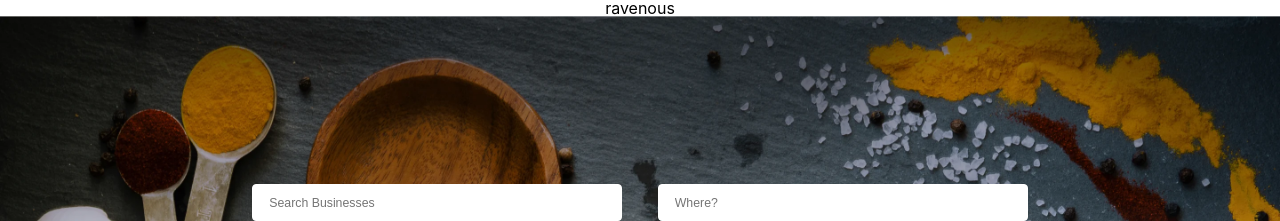
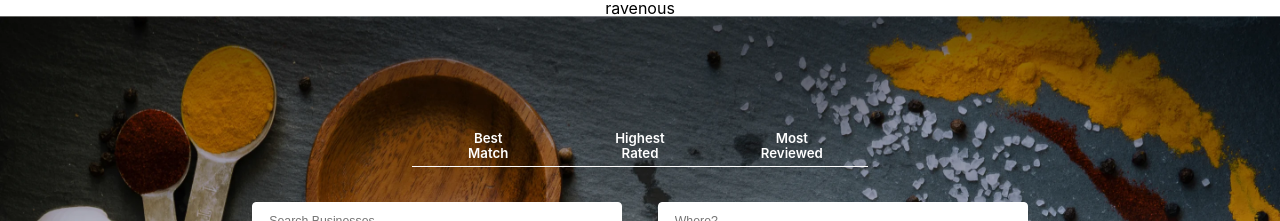
Before and after one commit to Cdrew92/ravenous, a React (Create React App) app: page / in a window 1280 px wide. Shown: the top 221 px of the page. Built offline with nearby package versions, Linux system fonts and the light colour scheme.

Commit message:
Search bar was not outputting <li>'s
added return to function so searchbar items would appear.

```diff
--- a/src/components/SearchBar/SearchBar.js
+++ b/src/components/SearchBar/SearchBar.js
@@ -11,7 +11,7 @@ class SearchBar extends React.Component {
     renderSortByOptions() {
         return Object.keys(sortByOptions).map(sortByOption => {
             let sortByOptionValue = sortByOptions[sortByOption];
-            <li key={sortByOptionValue}>{sortByOption}</li>
+            return <li key={sortByOptionValue}>{sortByOption}</li>
         });
     }
     render() {
```
